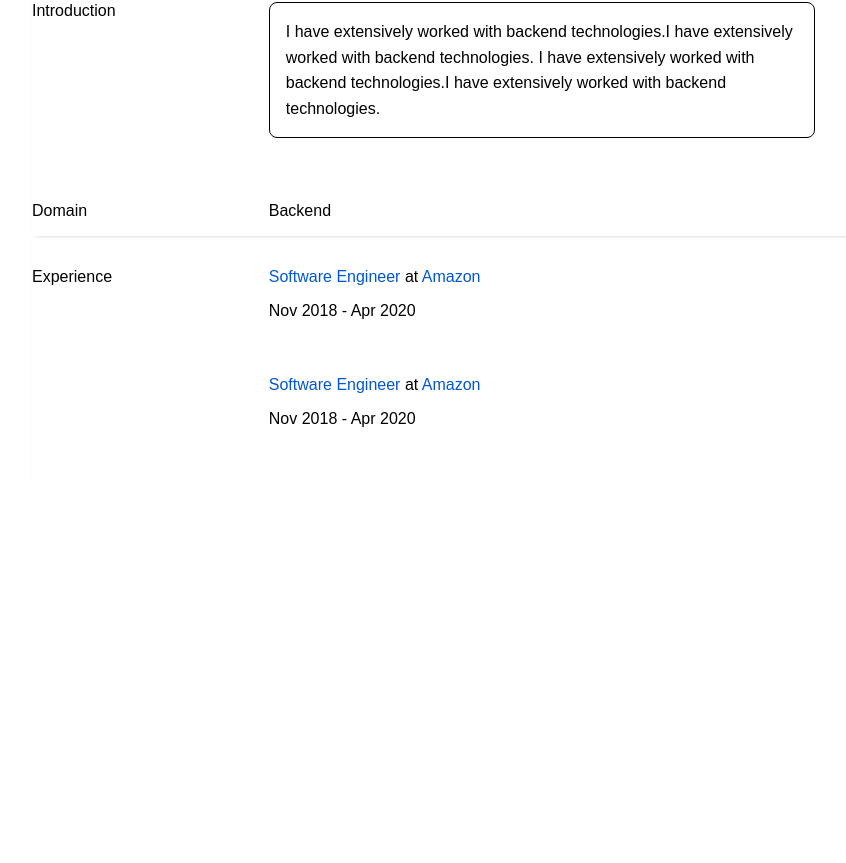
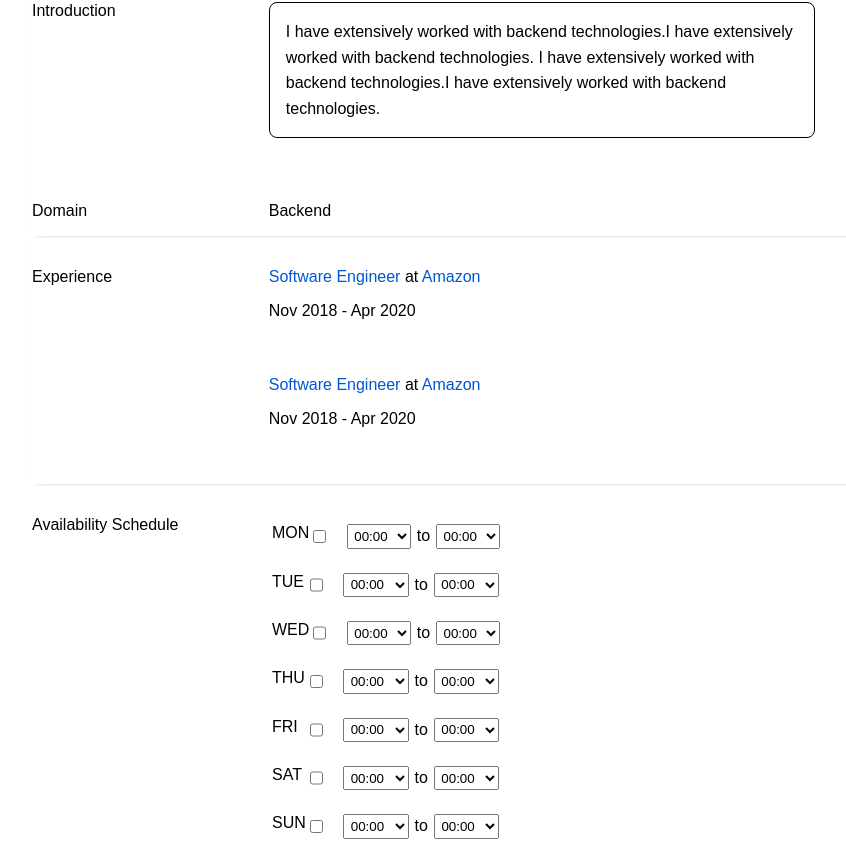
Before and after one commit to harshit-kakkar/RAV-Frontend, a React (Create React App) app: page /profile in a window 1280 px wide. Shown: the part 384-1247 px from the top of the page, without its empty margins (96-942 px from the left). Before the commit the page ends 868 px from the top, so only its background shows below. Built offline with nearby package versions, Linux system fonts and the light colour scheme.

Commit message:
Added default readonly availability schedule component to profile

```diff
--- a/src/components/profile/profile.tsx
+++ b/src/components/profile/profile.tsx
@@ -1,6 +1,7 @@
 import React from 'react';
 import './profileStyles.css'
 import JobDetail from '../jobDetail/jobDetail';
+import AvailabilitySchedule from '../availabilitySchedule/availabilitySchedule';
 
 function Profile() {
 
@@ -63,6 +64,16 @@ function Profile() {
               {exp.map((job) => <JobDetail job={job}/>)}
           </div>
       </div>
+
+      <div className="profile-availability-schedule-container">
+          <div className="profile-availability-schedule-label">
+            <p>Availability Schedule</p>
+          </div>
+          <div className="user-availability-schedule disable-pointer">
+              <AvailabilitySchedule />
+          </div>
+      </div>
+
     </div>
   );
 }
--- a/src/components/profile/profileStyles.css
+++ b/src/components/profile/profileStyles.css
@@ -20,7 +20,8 @@
 .profile-picture-container,
 .intro-label,
 .profile-domain-label,
-.profile-experience-label
+.profile-experience-label,
+.profile-availability-schedule-label
 {
     flex-basis: 20%;
     flex-shrink: 0;
@@ -55,7 +56,8 @@
 
 .intro-container,
 .profile-domain-container,
-.profile-experience-container
+.profile-experience-container,
+.profile-availability-schedule-container
 {
     display: flex;
     flex-direction: row;
@@ -71,11 +73,18 @@
 }
 
 .profile-domain-para,
-.experience-job-container
+.experience-job-container,
+.user-availability-schedule
 {
     margin-left: 2em;
 }
 
-.profile-experience-container{
+.profile-experience-container,
+.profile-availability-schedule-container
+{
     padding-top: 1em;
 }
+
+.disable-pointer{
+    pointer-events: none;
+}
```
